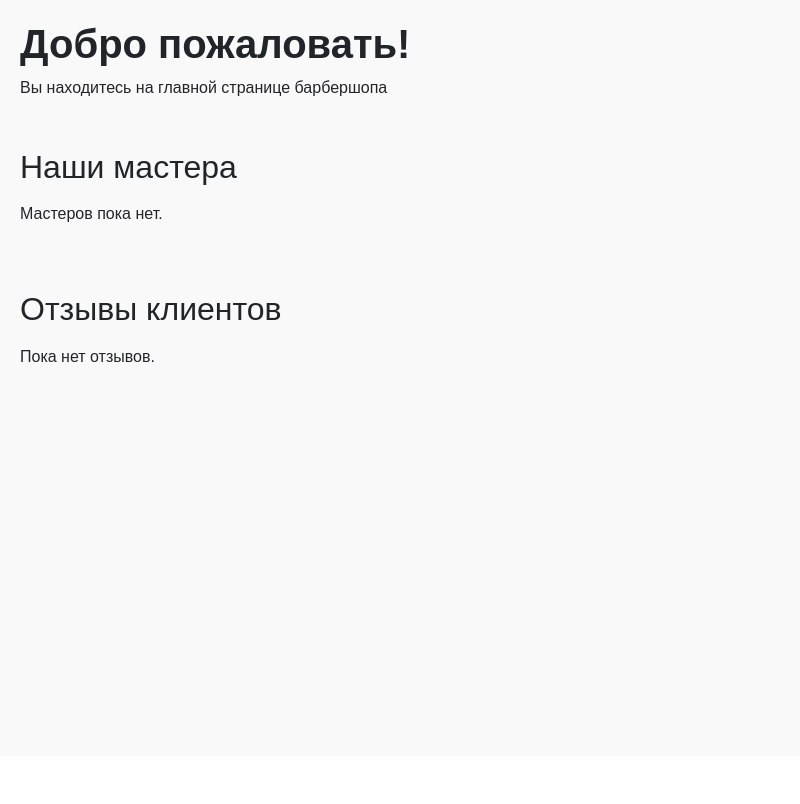
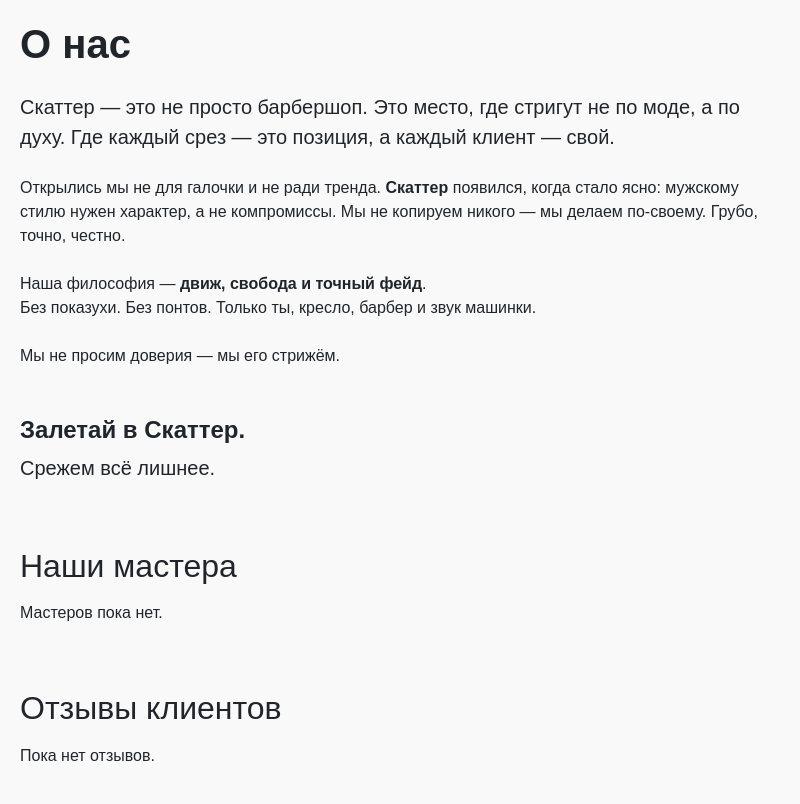
Before and after one commit to Ollie-00001/barbershop, a Django app: page / in a window 1280 px wide. Shown: the part 44-848 px from the top of the page, without its empty margins (0-800 px from the left). Before the commit the page ends 406 px from the top, so only its background shows below. Run offline with Django 5.2, Linux system fonts and the light colour scheme.

Commit message:
hw_41: added the description of the barbershop and img processing

```diff
--- a/templates/index.html
+++ b/templates/index.html
@@ -5,15 +5,35 @@
 
 {% block content %}
 <div class="container">
-    <h1 style="font-weight: bold;">Добро пожаловать!</h1>
-    <p>Вы находитесь на главной странице барбершопа</p>
+    <div class="row">
+        <div class="col-lg-8">
+            <h1 class="display-8 fw-bold mb-4">О нас</h1>
+            <p class="lead mb-4">
+                <strong>Скаттер</strong> — это не просто барбершоп. Это место, где стригут не по моде, а по духу. Где каждый срез — это позиция, а каждый клиент — свой.
+            </p>
+            <p class="mb-4">
+                Открылись мы не для галочки и не ради тренда. <strong>Скаттер</strong> появился, когда стало ясно: мужскому стилю нужен характер, а не компромиссы. Мы не копируем никого — мы делаем по-своему. Грубо, точно, честно.
+            </p>
+            <p class="mb-4">
+                Наша философия — <strong>движ, свобода и точный фейд</strong>.<br>
+                Без показухи. Без понтов. Только ты, кресло, барбер и звук машинки.
+            </p>
+            <p class="mb-4">
+                Мы не просим доверия — мы его стрижём.
+            </p>
+            <div class="mt-5">
+                <h4 class="fw-semibold">Залетай в Скаттер.</h4>
+                <p class="fs-5">Срежем всё лишнее.</p>
+            </div>
+        </div>
+    </div>
 
     <h2 class="mt-5 mb-3">Наши мастера</h2>
     <div class="row">
         {% for master in masters %}
             <div class="col-md-4 mb-3">
                 <div class="card h-100">
-                    <img src="{{ master.photo.url }}" class="card-img-top" alt="{{ master.name }}">
+                    <img src="{{ master.photo.url }}" class="card-img-top object-fit-contain" style="height: 300px;" alt="{{ master.name }}">
                     <div class="card-body">
                         <h5 class="card-title">{{ master.name }}</h5>
                         <p class="card-text">Опыт: {{ master.experience }} лет</p>
```
